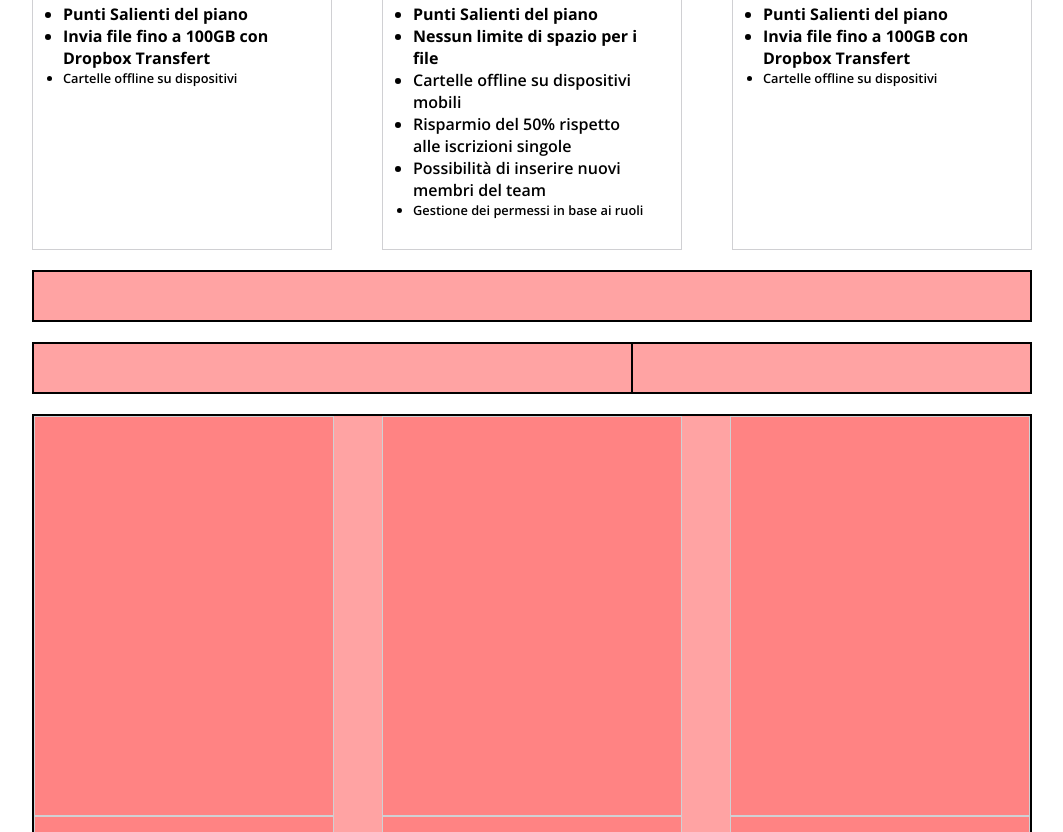
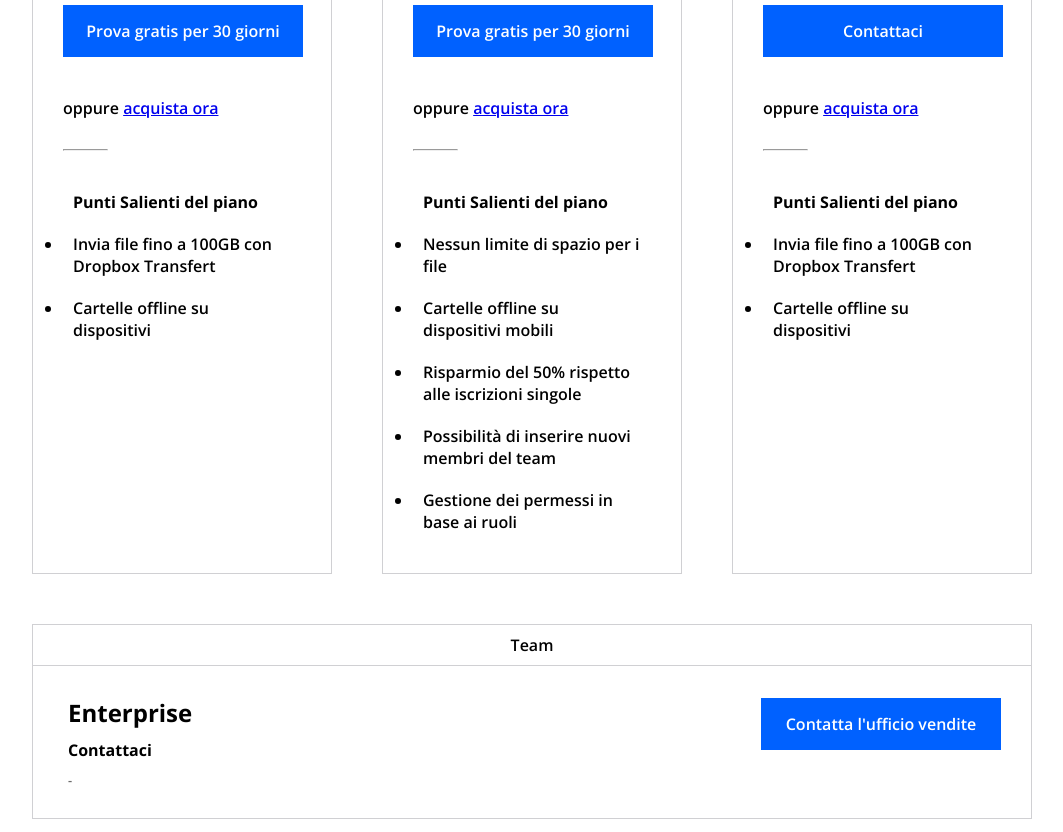
Before and after one commit to MattiaNatella/htmlcss-dropbox, a plain HTML site: page index.html in a window 1280 px wide. Shown: the part 1368-2200 px from the top of the page, without its empty margins (108-1171 px from the left). Drawn offline with nearby package versions, Linux system fonts and the light colour scheme.

Commit message:
[add] long card enterprise

```diff
--- a/css/style.css
+++ b/css/style.css
@@ -31,7 +31,7 @@ h1 {
 }
 
 h2 {
-
+  font-size: 2.8rem;
   padding-bottom: 50px;
 
 }
@@ -183,7 +183,7 @@ div.hero .col-text {
 
 
 section#piano-business {
-  margin-top: 80px;
+  margin-top: 120px;
 }
 
 div.col-text div.absolute {
@@ -209,7 +209,6 @@ span.mensile {
 }
 
 .professional{
-  justify-content: center;
   padding: 30px;
 }
 
@@ -227,7 +226,7 @@ span.mensile {
 }
 .tipo-piano li:last-child{
   font-size: 0.8rem;
-  color: var(--bordo-grigio);
+  color: #6C6C6C;
 
 }
 
@@ -245,7 +244,7 @@ span.mensile {
 }
 
 div.professional button.head-inizia {
-  font-size: 0.95rem;
+  font-size: 0.9rem;
   padding: 10px 27px;
   margin-top: 40px;
   margin-bottom: 30px;
@@ -266,18 +265,45 @@ button + span {
   margin: 30px 0px 30px;
  }
 
+ .salienti li{
+  padding: 10px;
+ }
+
  .salienti li:first-child{
-
+  list-style: none;
   font-weight: bold;
  }
- .salienti li:nth-child(2){
-   font-weight: bold;
+
+ .contattaci {
+  margin: 40px auto;
+  padding: 15px 1px;
+  color: white;
+  text-align: center;
+  background-color: #0061FF ;
+  min-width: 240px;
  }
- .salienti li:last-child{
-   font-size: 0.8rem;
-   color: var(--bordo-grigio);
 
+ div.contattaci.prova {
+  padding: 15px 23px;
  }
+
+
+
+div.container-main.enterprise{
+  border: 1px solid #D0D0D3;
+  margin-top: 50px;
+}
+div.enterprise .row{
+  padding: 10px 30px;
+  justify-content: space-between;
+}
+
+div.enterprise div.prova.relative{
+  top: -18px;
+}
+
+
+
 /*********CARDS*******/
 
 
--- a/index.html
+++ b/index.html
@@ -47,9 +47,9 @@
 
           <nav>
             <ul>
-              <li>Perché Dropbox</li>
-              <li>Funzioni</li>
-              <li>Piani e Prezzi</li>
+              <li>Supporto</li>
+              <li>Contatta l'ufficio vendite</li>
+              <li>Accedi</li>
               <li><button class="head-inizia">Inizia</button></li>
             </ul>
           </nav>
@@ -241,9 +241,29 @@
 
   </section>
 
-    <div class="container-main enterprise debug">
+    <div class="container-main enterprise">
 
-        <div class="cole debug"></div>
+      <div class="piano">Team</div>
+
+        <div class="row flex relative">
+
+          <div>
+            <ul class="tipo-piano">
+              <li>Enterprise</li>
+              <li>Contattaci</li>
+              <li>-</li>
+            </ul>
+
+          </div>
+
+          <div>
+
+            <div class="contattaci prova relative">Contatta l'ufficio vendite</div>
+
+          </div>
+
+
+        </div>
 
     </div>
 
```
